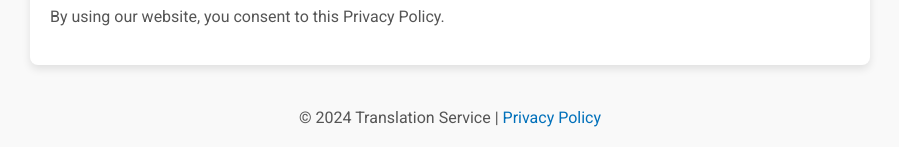
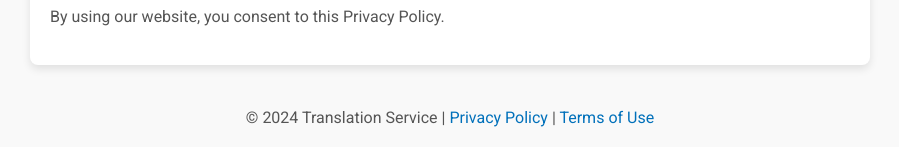
Before and after one commit to RAMENJANAHARY/Vocab_translator, a Flask app: page /privacy-policy in a window 1280 px wide. Shown: the part 2139-2286 px from the top of the page, without its empty margins (190-1089 px from the left). Run offline with Flask 3, Linux system fonts and the light colour scheme.

Commit message:
Update privacy-policy.html
Added new update

```diff
--- a/templates/privacy-policy.html
+++ b/templates/privacy-policy.html
@@ -138,7 +138,7 @@
 </div>
 
 <div class="footer">
-    <p>&copy; <script>document.write(new Date().getFullYear());</script> Translation Service | <a href="https://vocab-website.onrender.com">Privacy Policy</a></p>
+    <p>&copy; <script>document.write(new Date().getFullYear());</script> Translation Service | <a href="https://vocab-website.onrender.com/privacy-policy">Privacy Policy</a> | <a href="https://vocab-website.onrender.com/terms-of-use">Terms of Use</a></p>
 </div>
 
 </body>
```
